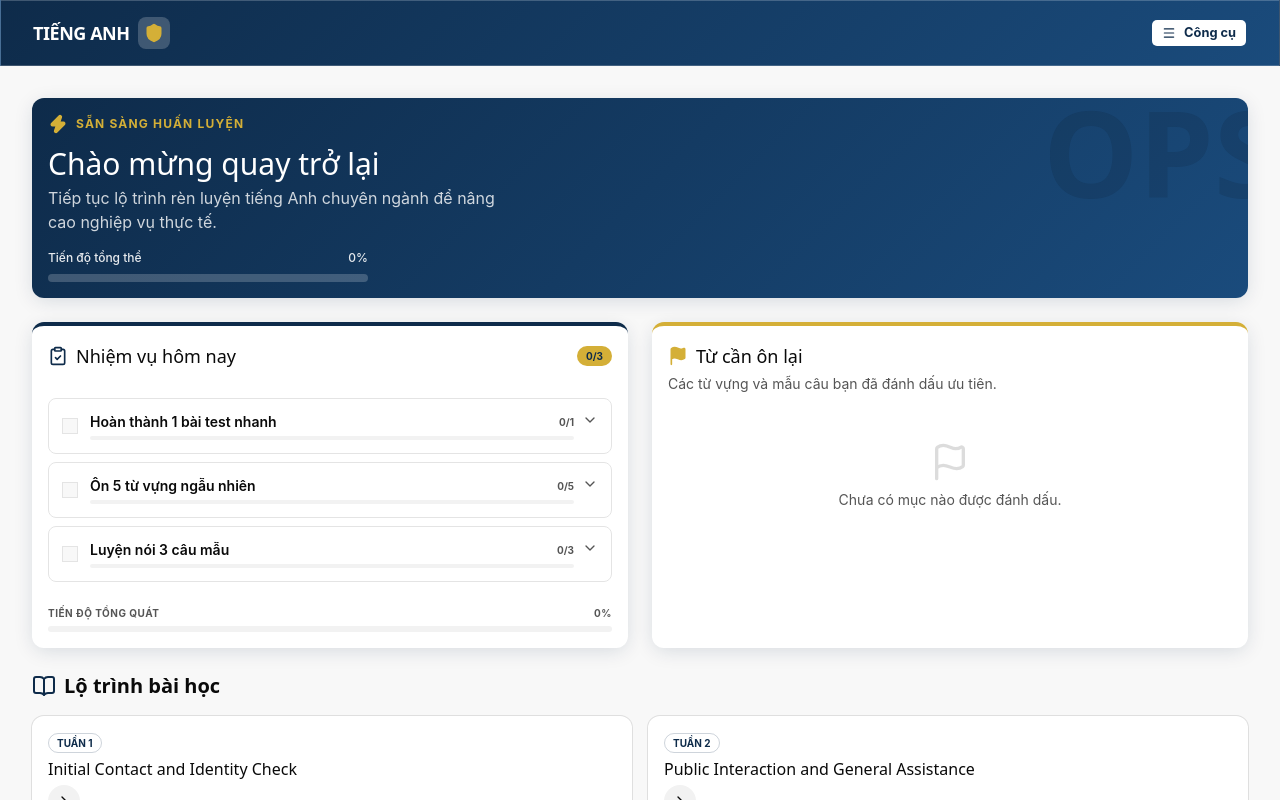
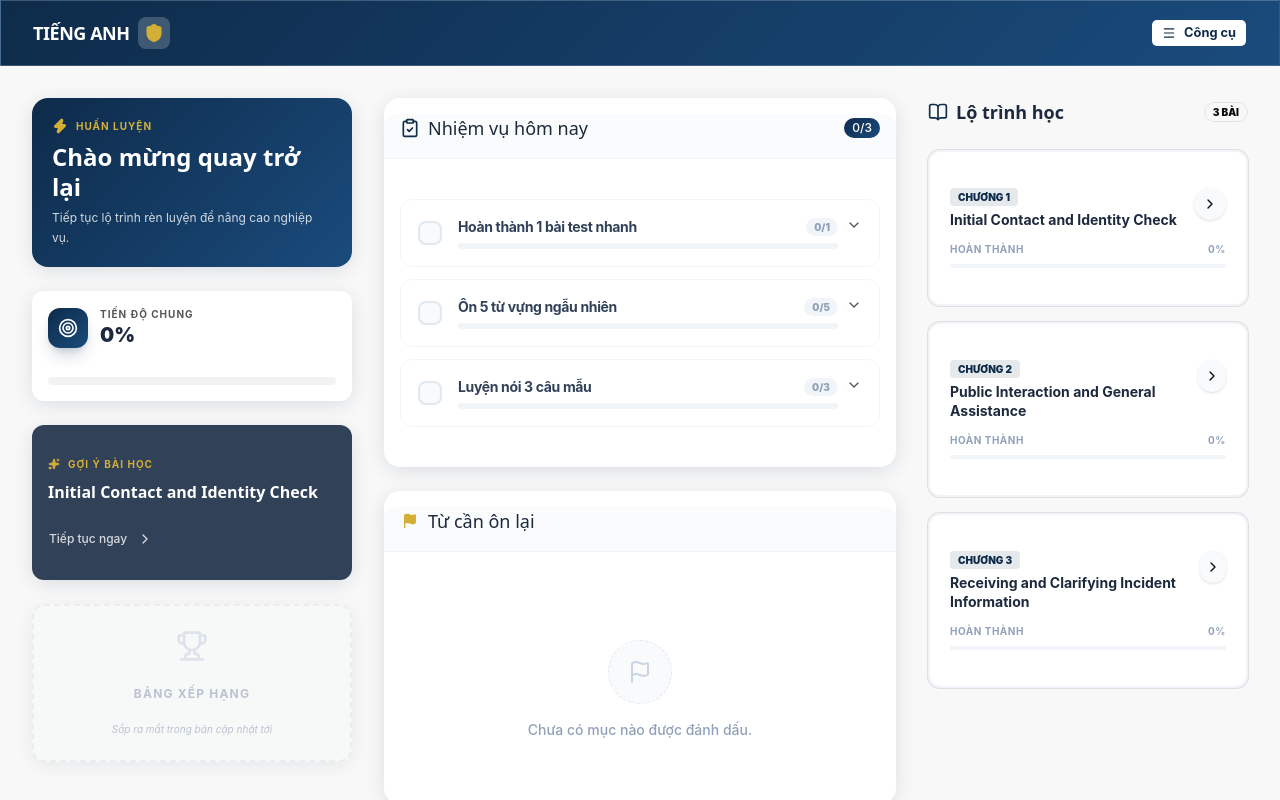
Before and after one commit to HyuDeQueue/english-for-police, a React (Vite) app: page / in a window 1280 px wide. Shown: the top 800 px of the page. Built offline with nearby package versions, Linux system fonts and the light colour scheme.

Commit message:
feat: fix Ui

```diff
--- a/src/components/layout/NotebookSidebar.tsx
+++ b/src/components/layout/NotebookSidebar.tsx
@@ -127,7 +127,7 @@ export const NotebookSidebar: React.FC<NotebookSidebarProps> = ({
                           variant="outline"
                           className="bg-primary/10 text-primary border-primary/20"
                         >
-                          TUẦN {unitId}
+                          CHƯƠNG {unitId}
                         </Badge>
                         <h3 className="font-bold text-sm truncate max-w-180px">
                           {group.unit.title}
--- a/src/components/layout/SearchSidebar.tsx
+++ b/src/components/layout/SearchSidebar.tsx
@@ -126,7 +126,7 @@ export const SearchSidebar: React.FC<SearchSidebarProps> = ({
                     {r.type === "vocabulary" ? "Từ vựng" : "Mẫu câu"}
                   </Badge>
                   <span className="text-[10px] font-bold text-muted-foreground uppercase group-hover:text-white/60">
-                    Tuần {r.unitId}
+                    Chương {r.unitId}
                   </span>
                 </div>
                 <div className="font-bold text-primary text-base group-hover:text-white transition-colors">
--- a/src/components/ui/accordion.tsx
+++ b/src/components/ui/accordion.tsx
@@ -74,7 +74,7 @@ function AccordionContent({
     >
       <div
         className={cn(
-          "h-(--radix-accordion-content-height) pt-0 pb-2.5 [&_a]:underline [&_a]:underline-offset-3 [&_a]:hover:text-foreground [&_p:not(:last-child)]:mb-4",
+          "pt-0 pb-4",
           className,
         )}
       >
--- a/src/components/views/HomeView.tsx
+++ b/src/components/views/HomeView.tsx
@@ -1,4 +1,4 @@
-import { useEffect, useMemo, useRef, useState } from "react";
+import { Card, CardContent, CardHeader, CardTitle } from "@/components/ui/card";
 import {
   Accordion,
   AccordionContent,
@@ -12,18 +12,13 @@ import {
   Flag,
   BookOpen,
   ChevronRight,
-  Loader2,
   Zap,
   Check,
+  Trophy,
+  Target,
+  Sparkles,
 } from "lucide-react";
 import type { Unit, UserProgress, FlaggedItem, DailyTask } from "@/types";
-import {
-  Card,
-  CardContent,
-  CardDescription,
-  CardHeader,
-  CardTitle,
-} from "@/components/ui/card";
 import { Progress } from "@/components/ui/progress";
 import { Button } from "@/components/ui/button";
 import { Badge } from "@/components/ui/badge";
@@ -45,16 +40,11 @@ export const HomeView: React.FC<HomeViewProps> = ({
   onSelectUnit,
   onNavigate,
 }) => {
-  const LESSONS_PER_PAGE = 2;
   const completedCount = dailyTasks.tasks.filter((t) => t.completed).length;
   const overallProgress =
     lessons.length > 0
       ? Math.round((progress.completedUnits.length / lessons.length) * 100)
       : 0;
-  const [visibleLessonCount, setVisibleLessonCount] =
-    useState(LESSONS_PER_PAGE);
-  const [isLoadingMoreLessons, setIsLoadingMoreLessons] = useState(false);
-  const loadMoreAnchorRef = useRef<HTMLDivElement | null>(null);
 
   const displayedTasks = [...dailyTasks.tasks].sort((a, b) => {
     const hash = (value: string) => {
@@ -75,276 +65,286 @@ export const HomeView: React.FC<HomeViewProps> = ({
     }
   };
 
-  const actualVisibleCount = Math.min(visibleLessonCount, lessons.length);
-
-  const visibleLessons = useMemo(
-    () => lessons.slice(0, actualVisibleCount),
-    [lessons, actualVisibleCount],
-  );
-
-  useEffect(() => {
-    const anchor = loadMoreAnchorRef.current;
-    if (!anchor || visibleLessonCount >= lessons.length) return;
-
-    const observer = new IntersectionObserver(
-      (entries) => {
-        const [entry] = entries;
-        if (!entry?.isIntersecting || isLoadingMoreLessons) return;
-
-        setIsLoadingMoreLessons(true);
-        window.setTimeout(() => {
-          setVisibleLessonCount((current) =>
-            Math.min(current + LESSONS_PER_PAGE, lessons.length),
-          );
-          setIsLoadingMoreLessons(false);
-        }, 450);
-      },
-      { rootMargin: "200px 0px" },
-    );
-
-    observer.observe(anchor);
-
-    return () => observer.disconnect();
-  }, [lessons.length, visibleLessonCount, isLoadingMoreLessons]);
-
   return (
-    <div className="space-y-6">
-      {/* Hero Section */}
-      <Card className="primary-gradient relative overflow-hidden border-none police-shadow">
-        <div className="absolute -right-8 -top-8 text-[120px] font-heading font-black opacity-10 pointer-events-none select-none">
-          OPS
-        </div>
-        <CardHeader>
+    <div className="grid grid-cols-1 xl:grid-cols-[320px_1fr_320px] gap-8 items-start">
+      {/* Column 1: Profile & Progress */}
+      <div className="space-y-6 xl:sticky xl:top-24">
+        {/* Hero Section Moved to Left */}
+        <Card className="primary-gradient relative overflow-hidden border-none police-shadow rounded-2xl p-5 text-white">
+          <div className="absolute -right-4 -top-4 text-[80px] font-heading font-black opacity-10 pointer-events-none select-none" />
+          <div className="relative z-10">
             <div className="flex items-center gap-2 text-secondary mb-2">
-            <Zap className="h-5 w-5 fill-current" />
-            <span className="text-xs font-bold uppercase tracking-widest">
-              Sẵn sàng huấn luyện
+              <Zap className="h-4 w-4 fill-current" />
+              <span className="text-[10px] font-bold uppercase tracking-widest">
+                Huấn luyện
               </span>
             </div>
-          <CardTitle className="text-3xl text-white font-heading">
+            <h1 className="text-2xl font-heading font-black mb-1.5 leading-tight">
               Chào mừng quay trở lại
+            </h1>
+            <p className="text-white/80 text-xs leading-relaxed">
+              Tiếp tục lộ trình rèn luyện để nâng cao nghiệp vụ.
+            </p>
+          </div>
+        </Card>
+
+        {/* Mini Progress Card */}
+        <Card className="police-shadow border-none bg-white p-4">
+          <div className="flex items-center gap-3 mb-3">
+            <div className="h-10 w-10 rounded-xl primary-gradient flex items-center justify-center text-white shadow-lg shadow-primary/20">
+              <Target className="h-5 w-5" />
+            </div>
+            <div>
+              <p className="text-[10px] font-bold text-muted-foreground uppercase tracking-widest">
+                Tiến độ chung
+              </p>
+              <p className="text-xl font-black text-slate-800">
+                {overallProgress}%
+              </p>
+            </div>
+          </div>
+          <Progress value={overallProgress} className="h-2" />
+        </Card>
+
+        {/* Suggested Lesson */}
+        <Card className="police-shadow border-none bg-slate-700 text-white overflow-hidden group cursor-pointer hover:scale-[1.02] transition-transform">
+          <CardHeader className="p-4 pb-2">
+            <div className="flex items-center gap-2 text-secondary mb-1">
+              <Sparkles className="h-3 w-3 fill-current" />
+              <span className="text-[10px] font-bold uppercase tracking-widest">
+                Gợi ý bài học
+              </span>
+            </div>
+            <CardTitle className="text-base font-black">
+              {lessons.find((l) => !progress.completedUnits.includes(l.id))
+                ?.title || lessons[0]?.title}
             </CardTitle>
-          <CardDescription className="text-white/80 text-base max-w-md">
-            Tiếp tục lộ trình rèn luyện tiếng Anh chuyên ngành để nâng cao
-            nghiệp vụ thực tế.
-          </CardDescription>
           </CardHeader>
-        <CardContent>
-          <div className="space-y-2 max-w-xs">
-            <div className="flex justify-between text-xs text-white/90 font-medium">
-              <span>Tiến độ tổng thể</span>
-              <span>{overallProgress}%</span>
-            </div>
-            <Progress value={overallProgress} className="h-2 bg-white/20" />
-          </div>
+          <CardContent className="p-4 pt-0">
+            <Button
+              variant="link"
+              className="p-0 h-auto text-xs text-white/80 group-hover:text-secondary transition-colors"
+              onClick={() => {
+                const nextUnit = lessons.find(
+                  (l) => !progress.completedUnits.includes(l.id),
+                );
+                if (nextUnit) onSelectUnit(nextUnit);
+              }}
+            >
+              Tiếp tục ngay <ChevronRight className="ml-1 h-3 w-3" />
+            </Button>
           </CardContent>
         </Card>
 
-      <div className="grid grid-cols-1 md:grid-cols-2 gap-6">
-        {/* Daily Tasks */}
-        <Card className="police-shadow border-t-4 border-t-primary">
-          <CardHeader className="pb-3">
+        {/* Leaderboard Placeholder */}
+        <Card className="police-shadow border-dashed border-2 bg-slate-50/50 p-6 flex flex-col items-center justify-center text-center opacity-60">
+          <Trophy className="h-8 w-8 text-slate-300 mb-2" />
+          <p className="text-xs font-bold text-slate-400 uppercase tracking-widest">
+            Bảng xếp hạng
+          </p>
+          <p className="text-[10px] text-slate-400 mt-1 italic">
+            Sắp ra mắt trong bản cập nhật tới
+          </p>
+        </Card>
+      </div>
+
+      {/* Column 2: Main Content */}
+      <div className="space-y-8">
+        {/* Tasks and Review */}
+        <div className="space-y-6">
+          <Card className="police-shadow border-none rounded-2xl overflow-hidden">
+            <CardHeader className="bg-slate-50/80 border-b border-slate-100 pb-3">
               <div className="flex items-center justify-between">
-              <CardTitle className="text-lg flex items-center gap-2">
+                <CardTitle className="text-lg flex items-center gap-2 text-slate-800">
                   <ClipboardCheck className="h-5 w-5 text-primary" />
                   Nhiệm vụ hôm nay
                 </CardTitle>
-              <Badge variant="secondary" className="text-[10px] font-bold">
+                <Badge className="primary-gradient border-none">
                   {completedCount}/{dailyTasks.tasks.length}
                 </Badge>
               </div>
             </CardHeader>
-          <CardContent>
+            <CardContent className="pt-6">
               <Accordion
                 type="single"
                 collapsible
-              className="w-full space-y-2 mb-6"
+                className="w-full space-y-3 mb-6"
               >
                 {displayedTasks.map((task) => (
                   <AccordionItem
                     key={task.id}
                     value={task.id}
-                  className={`border rounded-lg px-3 transition-colors ${task.completed ? "bg-green-50/50 border-green-200" : "bg-card hover:bg-muted/30"}`}
+                    className={`border rounded-xl px-4 transition-all duration-300 ${task.completed ? "bg-emerald-50/30 border-emerald-100 shadow-sm" : "bg-white border-slate-100 hover:border-primary/20 hover:shadow-md"}`}
                   >
-                  <AccordionTrigger className="hover:no-underline py-3">
-                    <div className="flex items-center space-x-3 text-left w-full mr-2">
+                    <AccordionTrigger className="hover:no-underline py-4">
+                      <div className="flex items-center space-x-4 text-left w-full mr-2">
                         <span
                           aria-hidden="true"
-                        className={`flex h-4 w-4 shrink-0 items-center justify-center rounded-4px border transition-colors ${
+                          className={`flex h-6 w-6 shrink-0 items-center justify-center rounded-lg border-2 transition-all ${
                             task.completed
-                            ? "border-green-500 bg-green-500 text-white"
-                            : "border-input bg-background"
+                              ? "border-emerald-500 bg-emerald-500 text-white shadow-lg shadow-emerald-200"
+                              : "border-slate-200 bg-slate-50"
                           }`}
                         >
-                        {task.completed && <Check className="h-3 w-3" />}
+                          {task.completed && <Check className="h-4 w-4" />}
                         </span>
                         <div className="flex-1 min-w-0">
-                        <div className="flex justify-between items-center mb-1">
+                          <div className="flex justify-between items-center mb-1.5">
                             <span
-                            className={`text-sm font-semibold truncate ${task.completed ? "text-green-700" : ""}`}
+                              className={`text-sm font-bold tracking-tight ${task.completed ? "text-emerald-700" : "text-slate-700"}`}
                             >
                               {task.label}
                             </span>
-                          <span className="text-[10px] font-bold text-muted-foreground ml-2">
+                            <span className="text-[10px] font-black text-slate-400 bg-slate-100 px-2 py-0.5 rounded-full">
                               {task.current}/{task.target}
                             </span>
                           </div>
                           <Progress
                             value={(task.current / task.target) * 100}
-                          className={`h-1 ${task.completed ? "bg-green-100 [&>div]:bg-green-500" : ""}`}
+                            className={`h-1.5 ${task.completed ? "bg-emerald-100 [&>div]:bg-emerald-500" : "bg-slate-100"}`}
                           />
                         </div>
                       </div>
                     </AccordionTrigger>
-                  <AccordionContent className="pb-3 pt-1 border-t border-dashed mt-1">
-                    <div className="flex flex-col gap-3">
-                      <div className="flex items-start gap-2 text-xs text-muted-foreground bg-muted/50 p-2 rounded">
-                        <Info className="h-4 w-4 shrink-0 text-primary" />
-                        <p>
+                    <AccordionContent className="pt-2 border-t border-dashed border-slate-100 mt-2">
+                      <div className="flex flex-col gap-4">
+                        <div className="flex items-start gap-3 text-xs text-slate-500 bg-slate-50 p-3 rounded-xl border border-slate-100">
+                          <Info className="h-4 w-4 shrink-0 text-primary mt-0.5" />
+                          <p className="leading-relaxed">
                             {task.description ||
-                            "Hoàn thành các hoạt động tương ứng để đạt mục tiêu."}
+                              "Hoàn thành các hoạt động tương ứng để đạt mục tiêu huấn luyện của bạn."}
                           </p>
                         </div>
                         <Button
                           size="sm"
                           variant={task.completed ? "outline" : "default"}
-                        className="w-full text-xs font-bold"
+                          className={`w-full text-xs font-bold h-10 rounded-xl transition-all ${!task.completed ? "primary-gradient border-none shadow-lg shadow-primary/20" : ""}`}
                           onClick={() => handleNavigate(task.navigatePath)}
                         >
-                        {task.completed ? "Xem lại" : "Đi đến nhiệm vụ"}
-                        <ArrowUpRight className="ml-2 h-3 w-3" />
+                          {task.completed
+                            ? "Xem lại kết quả"
+                            : "Thực hiện ngay"}
+                          <ArrowUpRight className="ml-2 h-4 w-4" />
                         </Button>
                       </div>
                     </AccordionContent>
                   </AccordionItem>
                 ))}
               </Accordion>
-
-            <div className="space-y-1.5">
-              <div className="flex justify-between text-[10px] font-bold uppercase text-muted-foreground tracking-wider">
-                <span>Tiến độ tổng quát</span>
-                <span>
-                  {Math.round((completedCount / dailyTasks.tasks.length) * 100)}
-                  %
-                </span>
-              </div>
-              <Progress
-                value={(completedCount / dailyTasks.tasks.length) * 100}
-                className="h-1.5"
-              />
-            </div>
             </CardContent>
           </Card>
 
-        {/* Flagged Items Summary */}
-        <Card className="police-shadow border-t-4 border-t-secondary">
-          <CardHeader>
-            <CardTitle className="text-lg flex items-center gap-2">
-              <Flag className="h-5 w-5 text-secondary fill-current" />
+          {/* Review Card */}
+          <Card className="police-shadow border-none rounded-2xl overflow-hidden">
+            <CardHeader className="bg-slate-50/80 border-b border-slate-100">
+              <CardTitle className="text-lg flex items-center gap-2 text-slate-800">
+                <Flag className="h-4 w-5 text-secondary fill-current" />
                 Từ cần ôn lại
               </CardTitle>
-            <CardDescription>
-              Các từ vựng và mẫu câu bạn đã đánh dấu ưu tiên.
-            </CardDescription>
             </CardHeader>
-          <CardContent>
+            <CardContent className="pt-6">
               {flaggedItems.length > 0 ? (
-              <div className="flex flex-wrap gap-2 max-h-180px overflow-y-auto pr-2 custom-scrollbar">
-                {flaggedItems.map((item, i) => (
+                <div className="flex flex-wrap gap-2 pb-2">
+                  {flaggedItems.slice(0, 15).map((item, i) => (
                     <Badge
                       key={i}
                       variant="secondary"
-                    className="bg-secondary/10 text-secondary-foreground border-secondary/20 hover:bg-secondary/20 transition-colors py-1 px-3"
+                      className="bg-white text-slate-700 border border-slate-200 shadow-sm hover:border-secondary transition-all py-1.5 px-4 rounded-xl"
                     >
                       {item.key}
                     </Badge>
                   ))}
+                  {flaggedItems.length > 15 && (
+                    <Badge
+                      variant="ghost"
+                      className="text-slate-400 text-[10px] font-bold"
+                    >
+                      +{flaggedItems.length - 15} từ khác
+                    </Badge>
+                  )}
                 </div>
               ) : (
-              <div className="text-center py-8 text-muted-foreground">
-                <Flag className="h-10 w-10 mx-auto opacity-20 mb-2" />
-                <p className="text-sm">Chưa có mục nào được đánh dấu.</p>
+                <div className="text-center py-12">
+                  <div className="h-16 w-16 bg-slate-50 rounded-full flex items-center justify-center mx-auto mb-4 border border-dashed border-slate-200">
+                    <Flag className="h-6 w-6 text-slate-300" />
+                  </div>
+                  <p className="text-sm font-medium text-slate-400">
+                    Chưa có mục nào được đánh dấu.
+                  </p>
                 </div>
               )}
             </CardContent>
           </Card>
         </div>
+      </div>
 
-      {/* Lesson List */}
-      <div className="space-y-4">
-        <h3 className="text-xl font-heading font-bold flex items-center gap-2">
-          <BookOpen className="h-6 w-6 text-primary" />
-          Lộ trình bài học
+      {/* Column 3: Roadmap */}
+      <div className="space-y-6 xl:sticky xl:top-24">
+        <div className="flex items-center justify-between">
+          <h3 className="text-lg font-heading font-black text-slate-800 flex items-center gap-2">
+            <BookOpen className="h-5 w-5 text-primary" />
+            Lộ trình học
           </h3>
-        <div className="grid grid-cols-1 sm:grid-cols-2 gap-4">
-          {visibleLessons.map((unit) => (
+          <Badge variant="outline" className="text-[10px] font-black uppercase">
+            {lessons.length} Bài
+          </Badge>
+        </div>
+
+        <div className="flex flex-col gap-4">
+          {lessons.map((unit) => (
             <Card
               key={unit.id}
-              className="group cursor-pointer hover:police-shadow border-transparent hover:border-primary/20 transition-all active:scale-[0.98]"
+              className={`group cursor-pointer border-2 transition-all hover:shadow-xl hover:-translate-y-1 ${
+                progress.completedUnits.includes(unit.id)
+                  ? "border-emerald-100 bg-emerald-50/10"
+                  : "border-slate-100 bg-white hover:border-primary/30"
+              }`}
               onClick={() => onSelectUnit(unit)}
             >
-              <CardHeader className="pb-2 flex-row justify-between items-start space-y-0">
+              <CardContent className="p-5">
+                <div className="flex items-start justify-between mb-3">
                   <div className="space-y-1">
-                  <Badge
-                    variant="outline"
-                    className="text-[10px] uppercase font-bold border-primary/20 text-primary"
-                  >
-                    Tuần {unit.id}
-                  </Badge>
-                  <CardTitle className="text-base group-hover:text-primary transition-colors">
+                    <div className="flex items-center gap-2">
+                      <span className="text-[10px] font-black text-primary bg-primary/10 px-2 py-0.5 rounded uppercase">
+                        Chương {unit.id}
+                      </span>
+                      {progress.completedUnits.includes(unit.id) && (
+                        <Check className="h-3 w-3 text-emerald-500" />
+                      )}
+                    </div>
+                    <h4 className="font-bold text-slate-800 leading-snug group-hover:text-primary transition-colors">
                       {unit.title}
-                  </CardTitle>
+                    </h4>
                   </div>
-                <div className="h-8 w-8 rounded-full bg-muted flex items-center justify-center group-hover:bg-primary group-hover:text-white transition-colors">
+                  <div className="h-8 w-8 rounded-full bg-slate-50 flex items-center justify-center group-hover:primary-gradient group-hover:text-white transition-all shadow-sm">
                     <ChevronRight className="h-4 w-4" />
                   </div>
-              </CardHeader>
-              <CardContent>
-                <p className="text-sm text-muted-foreground line-clamp-2 mb-4 h-10">
-                  {unit.description}
-                </p>
-                <div className="space-y-1.5">
+                </div>
+
+                <div className="space-y-2">
                   <div className="flex justify-between text-[10px] font-bold uppercase tracking-wider">
-                    <span className="text-muted-foreground">
-                      Tiến độ bài học
-                    </span>
+                    <span className="text-slate-400">Hoàn thành</span>
                     <span
                       className={
                         progress.completedUnits.includes(unit.id)
-                          ? "text-green-600"
-                          : "text-primary"
+                          ? "text-emerald-600"
+                          : "text-slate-400"
                       }
                     >
                       {progress.completedUnits.includes(unit.id)
-                        ? "Hoàn thành"
+                        ? "100%"
                         : "0%"}
                     </span>
                   </div>
                   <Progress
                     value={progress.completedUnits.includes(unit.id) ? 100 : 0}
-                    className={`h-1 ${progress.completedUnits.includes(unit.id) ? "bg-green-100 [&>div]:bg-green-500" : ""}`}
+                    className={`h-1 ${progress.completedUnits.includes(unit.id) ? "bg-emerald-100 [&>div]:bg-emerald-500" : "bg-slate-100"}`}
                   />
                 </div>
               </CardContent>
             </Card>
           ))}
         </div>
-        {visibleLessonCount < lessons.length && (
-          <div
-            ref={loadMoreAnchorRef}
-            className="flex flex-col items-center justify-center gap-2 py-8"
-          >
-            <div className="flex items-center gap-2 rounded-full border bg-card px-4 py-2 text-sm font-medium text-muted-foreground shadow-sm">
-              <Loader2 className="h-4 w-4 animate-spin text-primary" />
-              Đang tải thêm bài học...
-            </div>
-            {isLoadingMoreLessons && (
-              <p className="text-xs text-muted-foreground">
-                Đang nạp thêm nội dung khi bạn cuộn xuống.
-              </p>
-            )}
-          </div>
-        )}
       </div>
     </div>
   );
```
Lines whose indentation alone changed are shown as unchanged.
